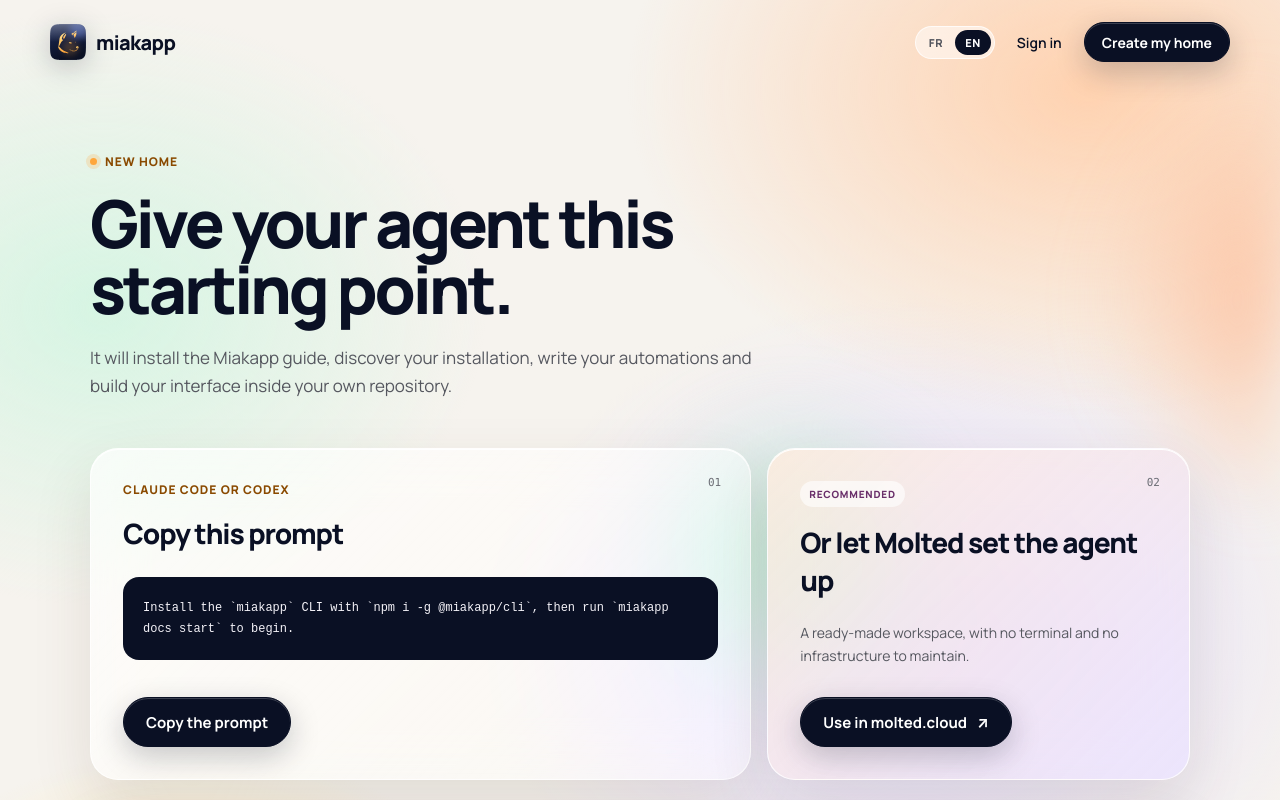
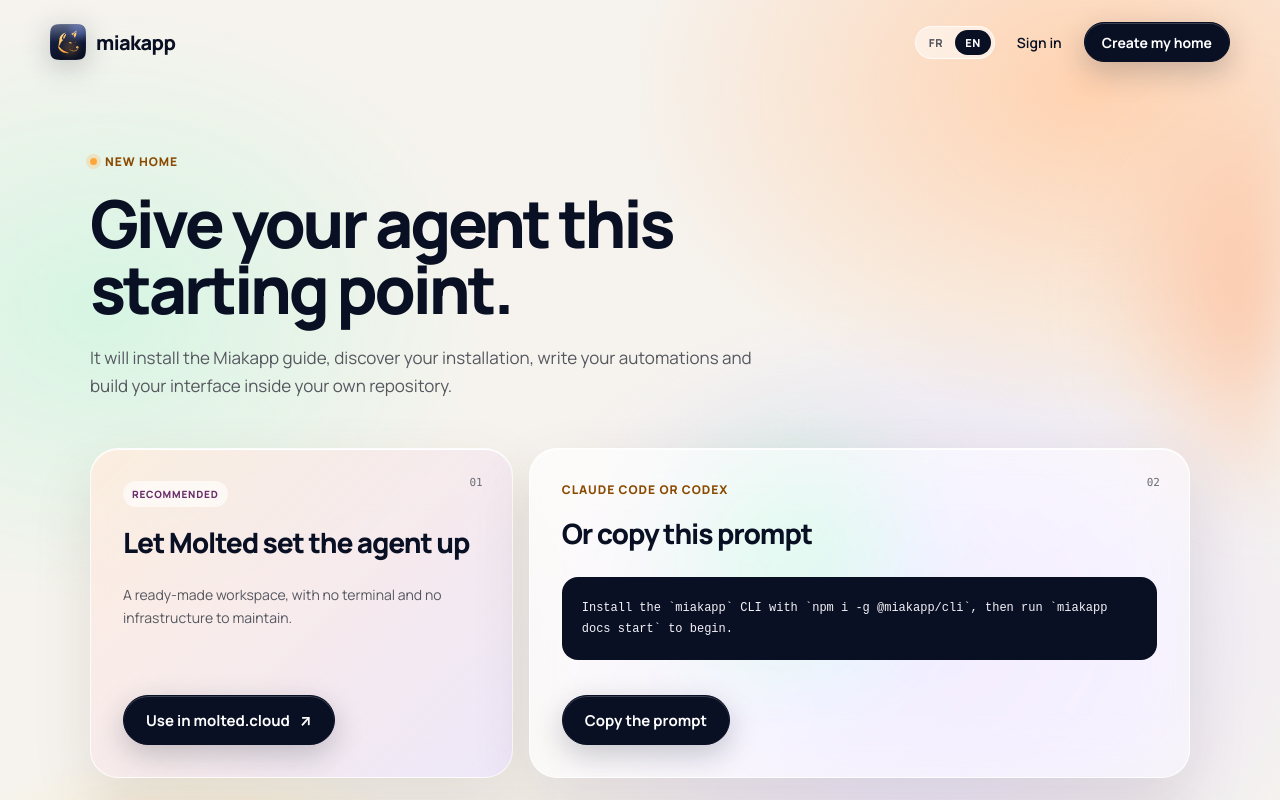
Before and after one commit to Miakapp/Miakapp-V3, a React (Vite) app: page / in a window 1280 px wide. Both pictures are taken after a click on the button "Create my home". Shown: the top 800 px of the page. Built offline with nearby package versions, Linux system fonts and the light colour scheme.

Commit message:
feat(onboarding): put molted.cloud first

```diff
--- a/src/app/copy.ts
+++ b/src/app/copy.ts
@@ -101,12 +101,12 @@ const FR = {
     'Il installera le guide Miakapp, découvrira votre installation, écrira vos '
     + 'automatisations et construira votre interface dans votre propre dépôt.',
   onboardingPromptKicker: 'Claude Code ou Codex',
-  onboardingPromptTitle: 'Copiez ce prompt',
+  onboardingPromptTitle: 'Ou copiez ce prompt',
   onboardingCopy: 'Copier le prompt',
   onboardingCopied: 'Prompt copié',
   onboardingCopyFailed: 'Copie impossible. Sélectionnez le prompt ci-dessus.',
   onboardingRecommended: 'Recommandé',
-  onboardingMoltedTitle: 'Ou laissez Molted préparer l’agent',
+  onboardingMoltedTitle: 'Laissez Molted préparer l’agent',
   onboardingMoltedBody: 'Un espace prêt à l’emploi, sans terminal ni infrastructure à maintenir.',
   onboardingMoltedCta: 'Utiliser dans molted.cloud',
   // The molted.studio dream that starts a molted.cloud agent on `miakapp docs start`.
@@ -282,12 +282,12 @@ const EN: Record<CopyKey, string> = {
     'It will install the Miakapp guide, discover your installation, write your '
     + 'automations and build your interface inside your own repository.',
   onboardingPromptKicker: 'Claude Code or Codex',
-  onboardingPromptTitle: 'Copy this prompt',
+  onboardingPromptTitle: 'Or copy this prompt',
   onboardingCopy: 'Copy the prompt',
   onboardingCopied: 'Prompt copied',
   onboardingCopyFailed: 'Copying failed. Select the prompt above.',
   onboardingRecommended: 'Recommended',
-  onboardingMoltedTitle: 'Or let Molted set the agent up',
+  onboardingMoltedTitle: 'Let Molted set the agent up',
   onboardingMoltedBody: 'A ready-made workspace, with no terminal and no infrastructure to maintain.',
   onboardingMoltedCta: 'Use in molted.cloud',
   onboardingMoltedUrl: 'https://www.molted.cloud/new?dream=ai-agent-for-smart-home',
--- a/src/app/product-app.tsx
+++ b/src/app/product-app.tsx
@@ -305,8 +305,19 @@ function NewHomePage({
           <p>{t('onboardingLede')}</p>
         </header>
         <section className="onboarding-grid">
+          <article className="onboarding-step onboarding-step--molted">
+            <span className="onboarding-step__number">01</span>
+            <div>
+              <span className="recommended-pill">{t('onboardingRecommended')}</span>
+              <h2>{t('onboardingMoltedTitle')}</h2>
+              <p>{t('onboardingMoltedBody')}</p>
+              <a className="product-button product-button--dark" href={t('onboardingMoltedUrl')} rel="noreferrer" target="_blank">
+                {t('onboardingMoltedCta')} <span aria-hidden="true">↗</span>
+              </a>
+            </div>
+          </article>
           <article className="onboarding-step onboarding-step--prompt">
-            <span className="onboarding-step__number">01</span>
+            <span className="onboarding-step__number">02</span>
             <div>
               <p className="product-kicker">{t('onboardingPromptKicker')}</p>
               <h2>{t('onboardingPromptTitle')}</h2>
@@ -317,17 +328,6 @@ function NewHomePage({
                 {copyState === 'copied' ? t('onboardingCopied') : t('onboardingCopy')}
               </button>
               {copyState === 'failed' ? <p role="alert">{t('onboardingCopyFailed')}</p> : null}
-            </div>
-          </article>
-          <article className="onboarding-step onboarding-step--molted">
-            <span className="onboarding-step__number">02</span>
-            <div>
-              <span className="recommended-pill">{t('onboardingRecommended')}</span>
-              <h2>{t('onboardingMoltedTitle')}</h2>
-              <p>{t('onboardingMoltedBody')}</p>
-              <a className="product-button product-button--dark" href={t('onboardingMoltedUrl')} rel="noreferrer" target="_blank">
-                {t('onboardingMoltedCta')} <span aria-hidden="true">↗</span>
-              </a>
             </div>
           </article>
         </section>
--- a/src/app/product.css
+++ b/src/app/product.css
@@ -696,7 +696,7 @@
 .onboarding-grid {
   margin-top: 48px;
   display: grid;
-  grid-template-columns: minmax(0, 1.22fr) minmax(320px, 0.78fr);
+  grid-template-columns: minmax(320px, 0.78fr) minmax(0, 1.22fr);
   gap: 16px;
 }
 
```
